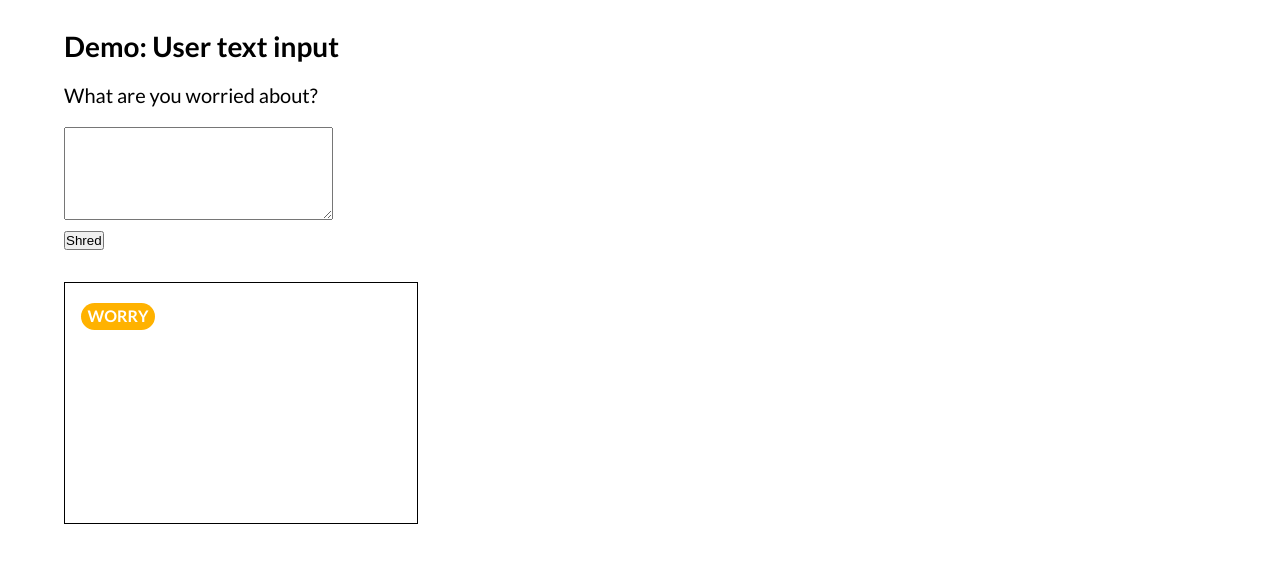
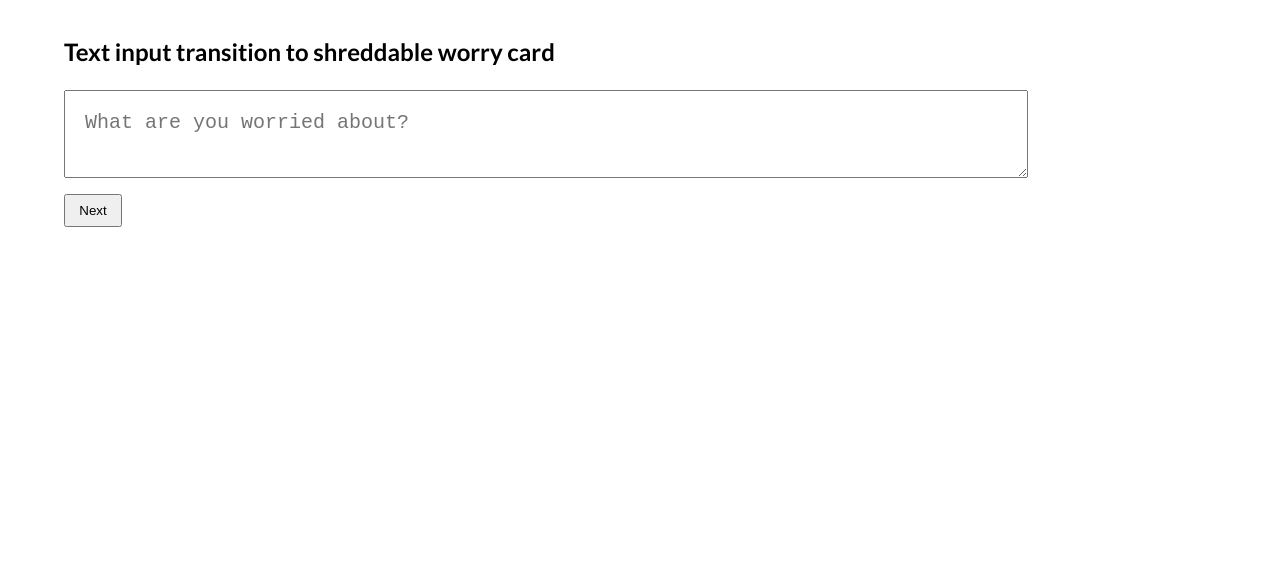
Before and after one commit to scimusmn/mm-digital-worry-shredder, a plain HTML site: page index.html in a window 1280 px wide. Shown: the part 176-738 px from the top of the page. Drawn offline with Linux system fonts and the light colour scheme.

Commit message:
Copy user text onto a card.

```diff
--- a/index.html
+++ b/index.html
@@ -5,27 +5,32 @@
     <meta charset="UTF-8" />
     <meta name="viewport" content="width=device-width, initial-scale=1.0" />
     <link rel="stylesheet" type="text/css" href="style.css" />
-    <script type="text/javascript" src="script.js"></script>
 
     <title>Worry Shredder prototypes | sarahg.dev</title>
 </head>
 
 <body>
     <header>sarahg.dev</header>
-    <section>
-        <h1>Worry Shredder Prototypes</h1>
-        <div>
-            <h2>Demo: User text input</h2>
-            <p>What are you worried about?</p>
-            <textarea></textarea>
-            <button>Shred</button>
-        </div>
+    <div class="container">
+        <section class="step1">
+            <h1>Worry Shredder Prototypes</h1>
+                <h2>Text input transition to shreddable worry card</h2>
+                <form>
+                    <textarea placeholder="What are you worried about?"></textarea>
+                    <button type="button">Next</button>
+                </form>
+        </section>
 
-        <div class="worry-card">
-            <h3 class="badge">Worry</h3>
-        </div>
-    </section>
+        <section class="step2">
+            <div class="worry-card">
+                <h3 class="badge">Worry</h3>
+                <div class="worry-card-user-text"></div>
+            </div>
+            <a href="/" class="go-back">Go back</a>
+        </section>
 
+    </div>
+    <script type="text/javascript" src="script.js"></script>
 </body>
 
 </html>
--- a/script.js
+++ b/script.js
@@ -1 +1,13 @@
-// alert('hello')
+let form = document.querySelector("form");
+let step2 = document.querySelector(".step2");
+
+document.querySelector("button").addEventListener("click", () => {
+    let worry = document.querySelector("textarea").value;
+    let worryCard = document.querySelector(".worry-card-user-text");
+
+    worryCard.append(worry);
+
+    // @todo require a value before moving on
+    form.style.display = "none";
+    step2.style.display = "inline-block";
+});
--- a/style.css
+++ b/style.css
@@ -14,12 +14,8 @@ body {
     height: 100vh;
 }
 
-body section {
+body .container {
     margin: 3em 4em;
-}
-
-div {
-    padding: 2em 0;
 }
 
 header {
@@ -33,10 +29,12 @@ header {
 
 h1 {
     font-size: 2.5rem;
+    margin-bottom: 1em;
 }
 
 h2 {
-    font-size: 1.75rem;
+    font-size: 1.5rem;
+    margin-bottom: 1em;
 }
 
 p {
@@ -45,29 +43,46 @@ p {
 }
 
 textarea {
-    width: 15rem;
-    height: 4rem;
     padding: 1em;
+    width: 80%;
+    font-size: 1.25rem;
 }
 
 button {
     display: block;
-    margin-top: .5rem;
+    margin: 1em 0;
+    padding: .5em 1em;
+}
+
+.step2 {
+    display: none;
 }
 
 .worry-card {
     border: 1px solid black;
     padding: 1.5em 1em;
     width: 20rem;
-    height: 12rem;
+    min-height: 12rem;
+}
+
+.worry-card-user-text {
+    white-space: pre-wrap;
+    width: 95%;
+    margin: 0 auto;
 }
 
 .badge {
     color: #FFF;
     background-color: #ffb200;
     font-size: 1rem;
-    display: inline;
     padding: .2em .4em .3em;
-    border-radius: 1em;
+    margin-bottom: .5em;
     text-transform: uppercase;
 }
+
+.go-back {
+    color: #2c5e7d;
+    cursor: pointer;
+    margin-top: .45em;
+    display: inline-block;
+}
```
